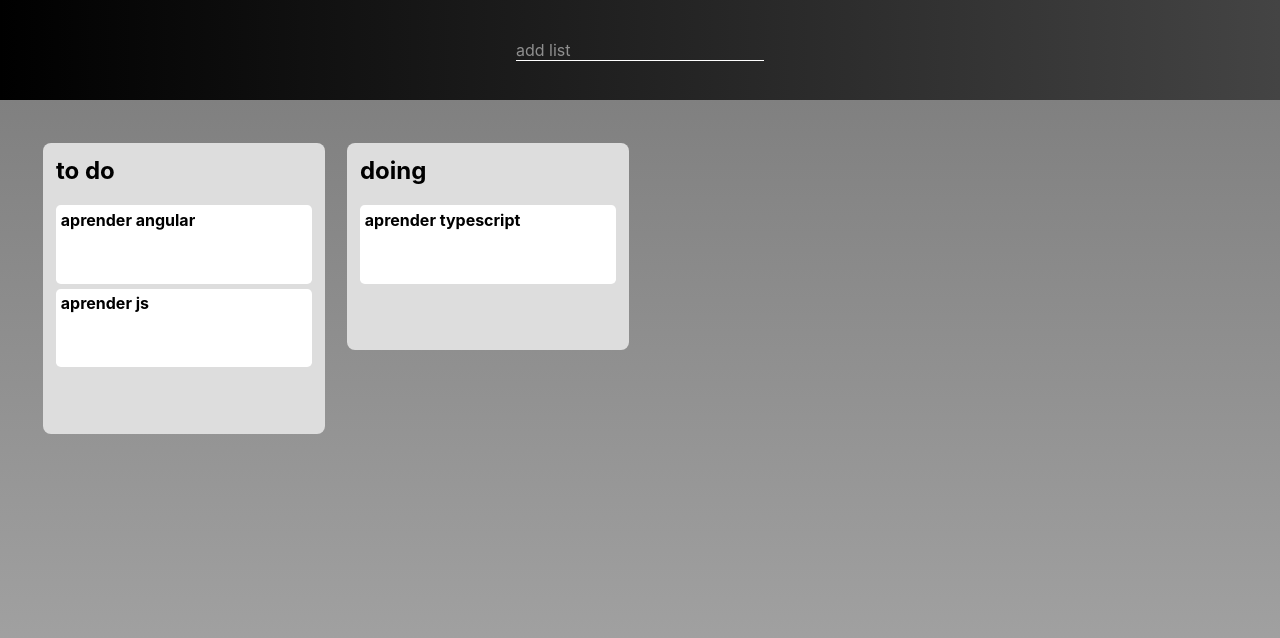
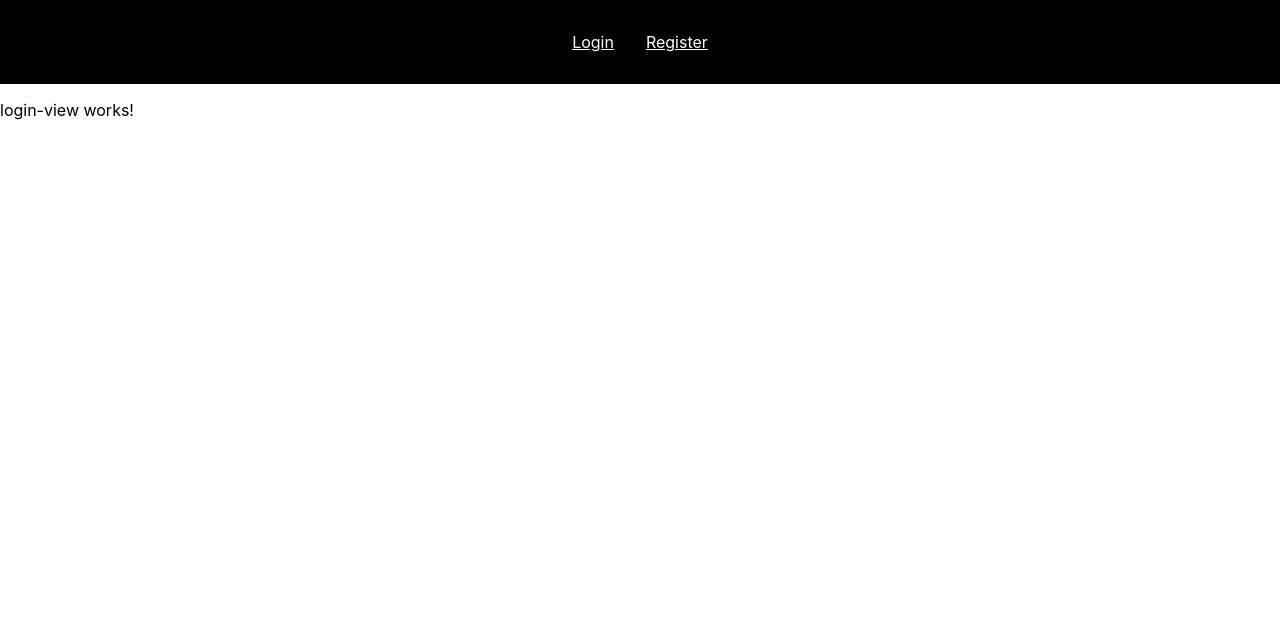
Before and after one commit to GeeksHubsAcademy/scrum-board-angular-alicante, an Angular app: page /login in a window 1280 px wide. Before the commit this address led to /. Shown: the top 638 px of the page. Built offline with nearby package versions, Linux system fonts and the light colour scheme.

Commit message:
login and register component created

```diff
--- a/src/app/app.component.html
+++ b/src/app/app.component.html
@@ -1 +1,2 @@
+<nav><a routerLink="login">Login</a> <a routerLink="register">Register</a></nav>
 <router-outlet></router-outlet>
--- a/src/app/app.component.scss
+++ b/src/app/app.component.scss
@@ -0,0 +1,10 @@
+nav {
+  padding: 1em;
+  display: flex;
+  justify-content: center;
+  background: black;
+  a {
+    color: white;
+    margin: 1em;
+  }
+}
--- a/src/app/app.module.ts
+++ b/src/app/app.module.ts
@@ -10,9 +10,11 @@ import { ListComponent } from './list/list.component';
 import { TaskComponent } from './task/task.component';
 import { DataManagerService } from './data-manager.service';
 import { FormsModule } from '@angular/forms';
+import { RegisterViewComponent } from './register-view/register-view.component';
+import { LoginViewComponent } from './login-view/login-view.component';
 
 @NgModule({
-  declarations: [AppComponent, BoardComponent, ShowListsComponent, AddNewListComponent, ListComponent, TaskComponent],
+  declarations: [AppComponent, BoardComponent, ShowListsComponent, AddNewListComponent, ListComponent, TaskComponent, RegisterViewComponent, LoginViewComponent],
   imports: [BrowserModule, AppRoutingModule, FormsModule],
   providers: [DataManagerService],
   bootstrap: [AppComponent],
--- /dev/null
+++ b/src/app/login-view/login-view.component.html
@@ -0,0 +1,3 @@
+<p>
+  login-view works!
+</p>
--- /dev/null
+++ b/src/app/login-view/login-view.component.ts
@@ -0,0 +1,15 @@
+import { Component, OnInit } from '@angular/core';
+
+@Component({
+  selector: 'app-login-view',
+  templateUrl: './login-view.component.html',
+  styleUrls: ['./login-view.component.scss']
+})
+export class LoginViewComponent implements OnInit {
+
+  constructor() { }
+
+  ngOnInit() {
+  }
+
+}
--- /dev/null
+++ b/src/app/register-view/register-view.component.html
@@ -0,0 +1,3 @@
+<p>
+  register-view works!
+</p>
--- /dev/null
+++ b/src/app/register-view/register-view.component.ts
@@ -0,0 +1,15 @@
+import { Component, OnInit } from '@angular/core';
+
+@Component({
+  selector: 'app-register-view',
+  templateUrl: './register-view.component.html',
+  styleUrls: ['./register-view.component.scss']
+})
+export class RegisterViewComponent implements OnInit {
+
+  constructor() { }
+
+  ngOnInit() {
+  }
+
+}
```
Also changed, not shown: src/app/app-routing.module.ts (+12 -2 lines), src/app/login-view/login-view.component.scss (added), src/app/register-view/register-view.component.scss (added), 2 other files (tests, documents, lock files or other folders).
